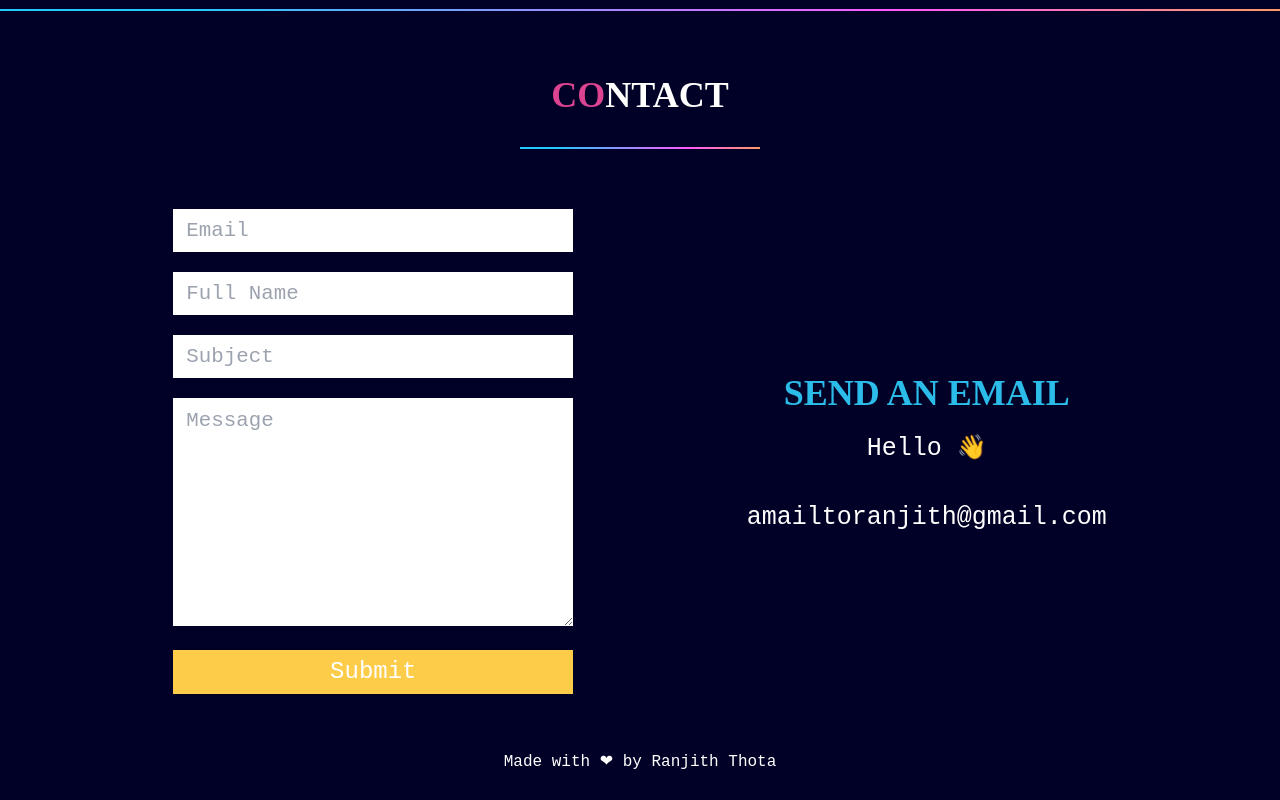
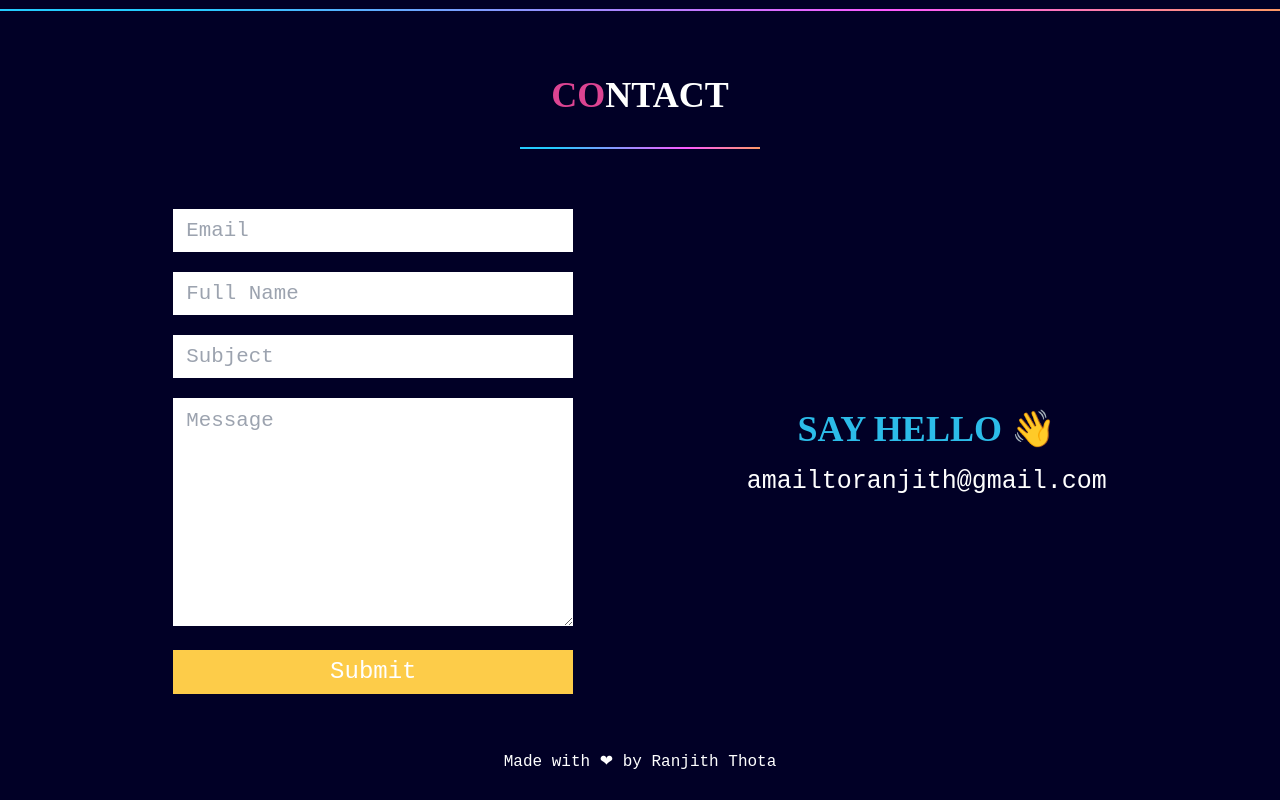
Before and after one commit to ranjit-t/React-Portfolio, a React (Create React App) app: page / in a window 1280 px wide. Shown: the part 2590-3390 px from the top of the page. Built offline with nearby package versions, Linux system fonts and the light colour scheme.

Commit message:
links to projects

```diff
--- a/src/Pages/Contact.js
+++ b/src/Pages/Contact.js
@@ -33,11 +33,11 @@ export default function Contact() {
         </form>
         <div className="email-add">
           <p className=" mb-10 font-playfair font-semibold text-4xl mb-5 text-blue">
-            SEND AN EMAIL
+            SAY HELLO <span className="text-4xl ">👋</span>
           </p>
-          <p className="mb-10">
+          {/* <p className="mb-10">
             Hello <span className="text-2xl ">👋</span>
-          </p>
+          </p> */}
           <a href="mailto:amailtoranjith@gmail.com">
             <p>amailtoranjith@gmail.com</p>
           </a>
```
